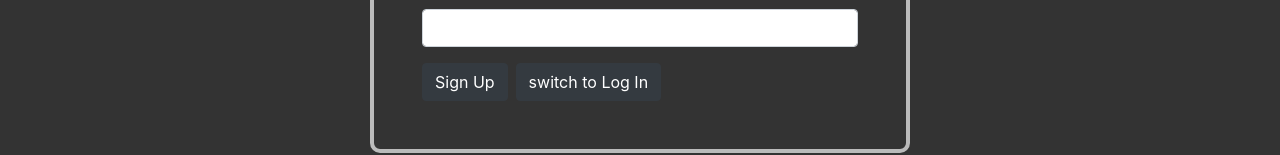
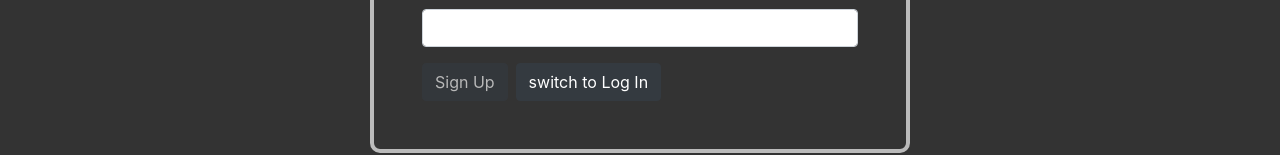
Before and after one commit to aliqb/whatchList, an Angular app: page /auth in a window 1280 px wide. Shown: the part 351-506 px from the top of the page. Built offline with nearby package versions, Linux system fonts and the light colour scheme.

Commit message:
make submit invalid whetn form is invalid

```diff
--- a/src/app/auth/auth.component.html
+++ b/src/app/auth/auth.component.html
@@ -15,7 +15,7 @@
                         <label for="pass-rep">repeat password:</label>
                         <input id="pass-rep" type="password" class="form-control" formControlName="passwordRepeat">
                     </div>
-                    <button class="btn btn-dark mr-2" type="submit">{{ signUpMode ? "Sign Up" : "Log In"}}</button>
+                    <button class="btn btn-dark mr-2" type="submit" [disabled]="form.invalid">{{ signUpMode ? "Sign Up" : "Log In"}}</button>
                     <button class="btn btn-dark" type="button" (click)="changeMode()">switch to {{signUpMode ? "Log In" : "Sign Up"}}</button>
                 </form>
             </div>
```
